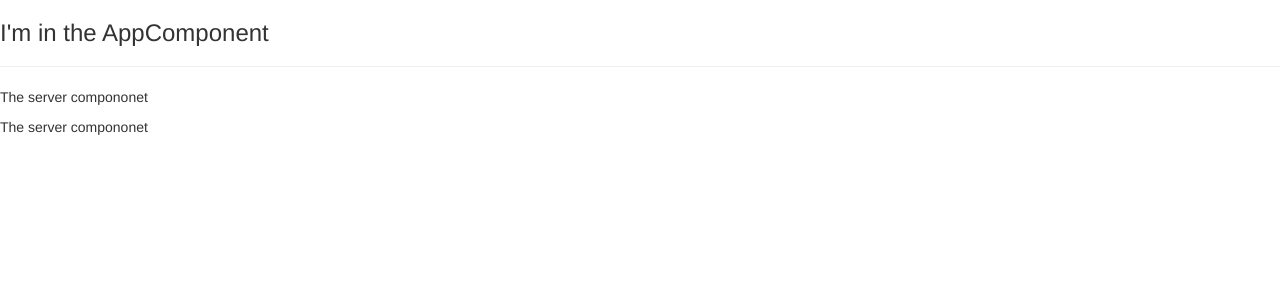
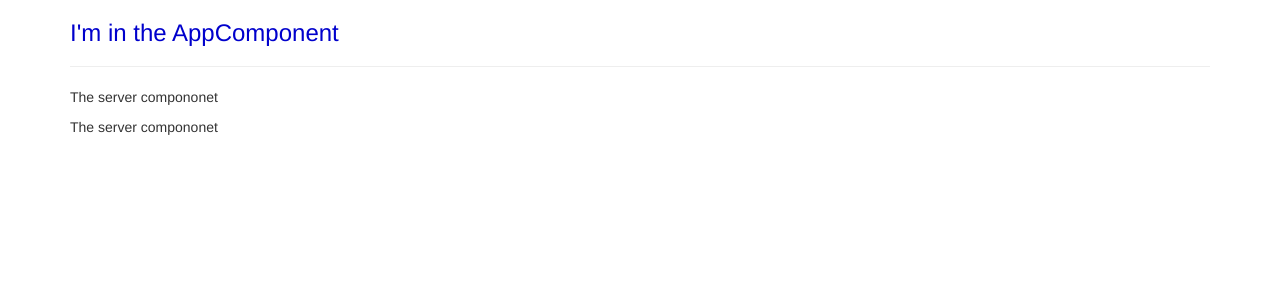
Before and after one commit to houcine89/angular2-first-app, an Angular app: page / in a window 1280 px wide. Shown: the top 300 px of the page. Built offline with nearby package versions, Linux system fonts and the light colour scheme.

Commit message:
styling component.

```diff
--- a/src/app/app.component.css
+++ b/src/app/app.component.css
@@ -0,0 +1,3 @@
+h3 {
+  color: #0000cc;
+}
--- a/src/app/app.component.html
+++ b/src/app/app.component.html
@@ -1,3 +1,9 @@
-<h3>I'm in the AppComponent</h3>
-<hr>
-<app-servers></app-servers>
+<div class="container">
+  <div class="row">
+    <div class="col-xs-12">
+      <h3>I'm in the AppComponent</h3>
+      <hr>
+      <app-servers></app-servers>
+    </div>
+  </div>
+</div>
--- a/src/app/servers/servers.component.ts
+++ b/src/app/servers/servers.component.ts
@@ -1,6 +1,7 @@
 import { Component, OnInit } from '@angular/core';
 
 @Component({
+  // selector: '[app-servers]',
   selector: 'app-servers',
   templateUrl: './servers.component.html',
   styleUrls: ['./servers.component.css']
```
